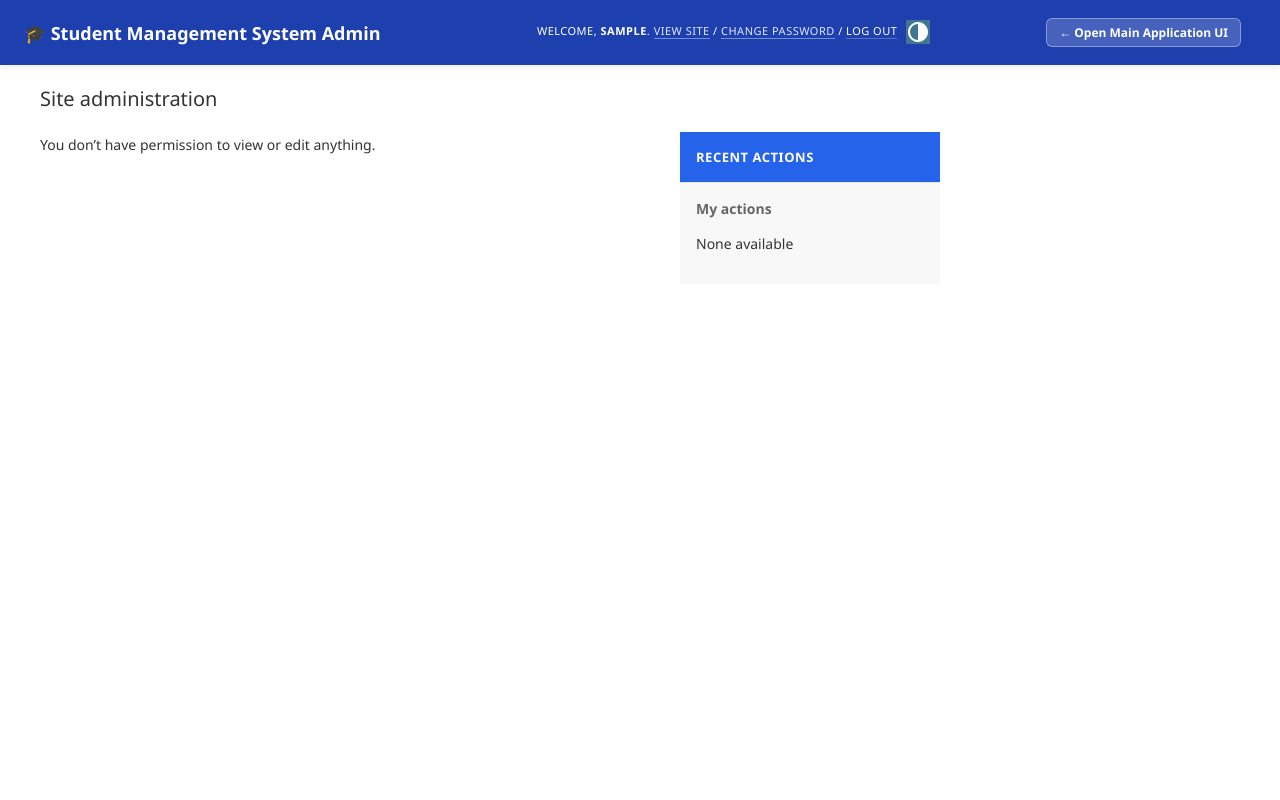
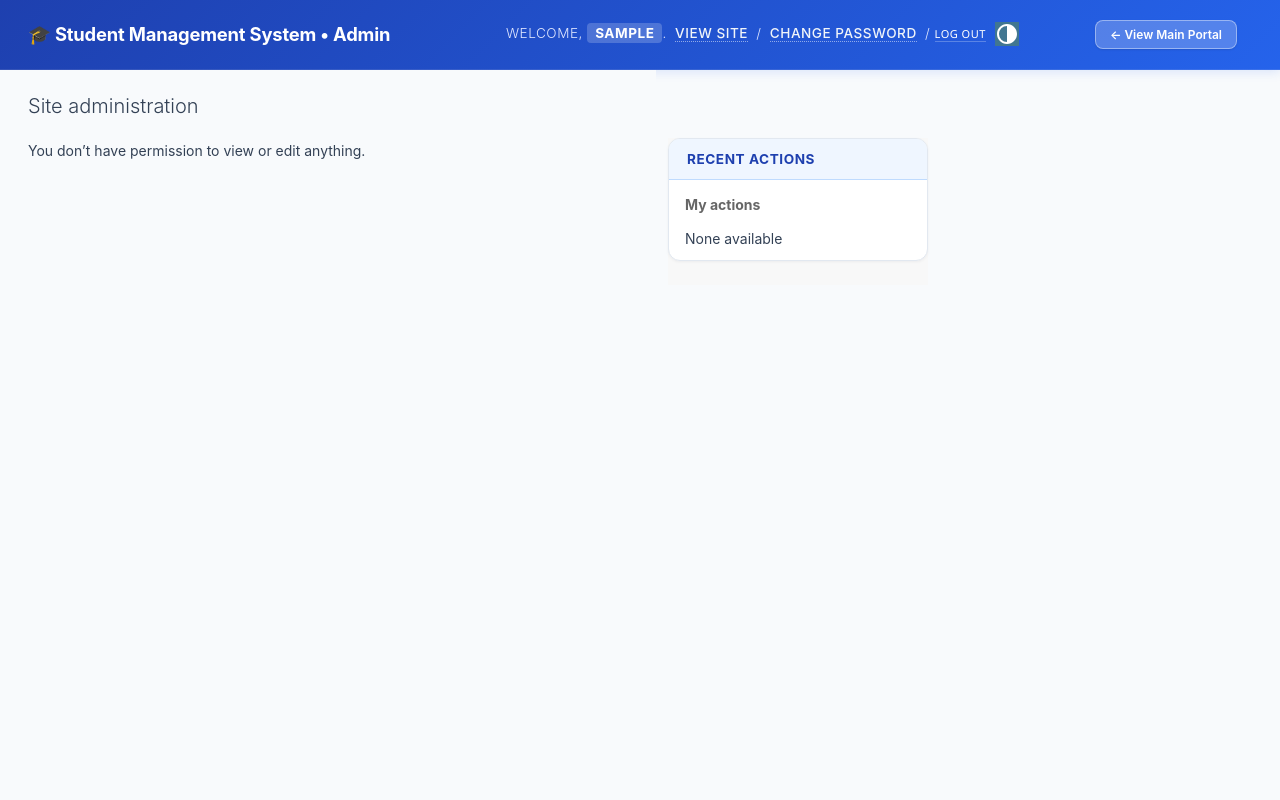
Before and after one commit to praneethbadugu7781-create/studentmanagementsystem, a Django app: page /admin/ in a window 1280 px wide. Run offline with Django 5.2, Linux system fonts and the light colour scheme; the visitor is signed in with stand-in values (Sample User, id 1); data comes from the database, SQL or seed files in the repository; data that the repository does not hold is empty.

Commit message:
Remove example placeholders, order students 1 to 40, and upgrade Django Admin UI

```diff
--- a/students/models.py
+++ b/students/models.py
@@ -23,7 +23,7 @@ class Student(models.Model):
     class Meta:
         verbose_name = "Student"
         verbose_name_plural = "Students"
-        ordering = ['-created_at']
+        ordering = ['roll_number']
 
     def __str__(self):
         return f"{self.name} ({self.roll_number})"
--- a/templates/admin/base_site.html
+++ b/templates/admin/base_site.html
@@ -5,57 +5,118 @@
 {% block extrastyle %}
 {{ block.super }}
 <style>
-    /* Admin Header & Branding */
+    /* =========================================================
+       STUDENT MANAGEMENT SYSTEM - DJANGO ADMIN UI UPGRADE
+       Modern, light corporate aesthetic matching main application
+       ========================================================= */
+    :root {
+        color-scheme: light !important;
+        --primary: #2563eb;
+        --primary-dark: #1e40af;
+        --primary-hover: #1d4ed8;
+        --primary-light: #eff6ff;
+        --primary-border: #bfdbfe;
+        --bg-body: #f8fafc;
+        --bg-surface: #ffffff;
+        --border-color: #e2e8f0;
+        --text-main: #0f172a;
+        --text-body: #334155;
+        --text-muted: #64748b;
+    }
+
+    html, body {
+        background-color: var(--bg-body) !important;
+        color: var(--text-body) !important;
+        font-family: 'Inter', -apple-system, BlinkMacSystemFont, "Segoe UI", Roboto, sans-serif !important;
+    }
+
+    /* Header Bar */
     #header {
-        background: #1e40af !important;
+        background: linear-gradient(135deg, #1e40af 0%, #2563eb 100%) !important;
         color: #ffffff !important;
-        padding: 12px 24px !important;
-        box-shadow: 0 2px 6px rgba(0,0,0,0.08);
+        padding: 14px 28px !important;
+        box-shadow: 0 2px 10px rgba(37, 99, 235, 0.15) !important;
+        border-bottom: 1px solid rgba(255, 255, 255, 0.1) !important;
     }
 
     #branding h1, #branding h1 a, #site-name a {
         color: #ffffff !important;
         font-weight: 700 !important;
-        font-size: 18px !important;
+        font-size: 1.15rem !important;
         text-decoration: none !important;
         display: flex;
         align-items: center;
-        gap: 8px;
+        gap: 10px;
+        letter-spacing: -0.01em;
+    }
+
+    #user-tools {
+        font-size: 0.85rem !important;
+        color: #e0e7ff !important;
+    }
+
+    #user-tools strong {
+        color: #ffffff !important;
+        background: rgba(255, 255, 255, 0.2);
+        padding: 2px 8px;
+        border-radius: 4px;
     }
 
     #user-tools a {
-        color: #e0e7ff !important;
-        border-bottom-color: rgba(255,255,255,0.4) !important;
+        color: #f1f5f9 !important;
+        border-bottom: 1px dotted rgba(255, 255, 255, 0.5) !important;
+        font-weight: 500 !important;
+        margin: 0 4px;
     }
 
     #user-tools a:hover {
         color: #ffffff !important;
+        border-bottom-style: solid !important;
     }
 
-    /* Admin Login Box Styling */
-    .login #header {
-        background: #1e40af !important;
+    /* Breadcrumbs Navigation */
+    div.breadcrumbs {
+        background: #1e3a8a !important;
+        color: #cbd5e1 !important;
+        padding: 10px 28px !important;
+        font-size: 0.82rem !important;
+        box-shadow: inset 0 1px 2px rgba(0, 0, 0, 0.08) !important;
     }
 
-    .login #branding h1 {
+    div.breadcrumbs a {
         color: #ffffff !important;
+        font-weight: 600 !important;
+        text-decoration: none !important;
     }
 
-    .login .submit-row input[type="submit"], input[type="submit"].default, .button.default {
-        background: #2563eb !important;
-        border: none !important;
-        border-radius: 6px !important;
-        padding: 10px 20px !important;
-        font-weight: 600 !important;
-        color: #ffffff !important;
-        transition: background 0.15s ease;
+    div.breadcrumbs a:hover {
+        text-decoration: underline !important;
     }
 
-    .login .submit-row input[type="submit"]:hover, input[type="submit"].default:hover, .button.default:hover {
-        background: #1d4ed8 !important;
+    /* Content Area & Modules */
+    #content {
+        padding: 24px 28px !important;
+        background-color: var(--bg-body) !important;
     }
 
-    /* Module Section Headings (AUTHENTICATION, STUDENTS, etc.) */
+    #content-main h1 {
+        font-size: 1.45rem !important;
+        font-weight: 700 !important;
+        color: var(--text-main) !important;
+        margin-bottom: 1.25rem !important;
+        letter-spacing: -0.02em;
+    }
+
+    .module {
+        background: var(--bg-surface) !important;
+        border: 1px solid var(--border-color) !important;
+        border-radius: 12px !important;
+        box-shadow: 0 1px 3px rgba(15, 23, 42, 0.05) !important;
+        overflow: hidden !important;
+        margin-bottom: 24px !important;
+    }
+
+    /* Module Section Headings */
     .module caption,
     .module caption a,
     .module caption th,
@@ -64,44 +125,161 @@
     .module h2,
     .module h2 a,
     .inline-group h2 {
-        background: #2563eb !important;
-        color: #ffffff !important;
+        background: #eff6ff !important;
+        color: #1e40af !important;
         font-weight: 700 !important;
-        font-size: 13px !important;
+        font-size: 0.85rem !important;
         letter-spacing: 0.04em !important;
         text-transform: uppercase !important;
-        text-decoration: none !important;
+        padding: 12px 18px !important;
+        border-bottom: 1px solid var(--primary-border) !important;
     }
 
-    .module caption a:hover,
-    caption a:hover,
-    .module h2 a:hover {
-        color: #eff6ff !important;
-        text-decoration: underline !important;
+    /* Tables (Student Records List) */
+    #result_list, table {
+        border-collapse: separate !important;
+        border-spacing: 0 !important;
+        width: 100% !important;
+        background-color: #ffffff !important;
     }
 
-    /* Table Headers & Breadcrumbs */
-    div.breadcrumbs {
-        background: #1e40af !important;
-        color: #e0e7ff !important;
+    #result_list th, table th {
+        background: #f8fafc !important;
+        color: var(--text-muted) !important;
+        font-weight: 600 !important;
+        font-size: 0.78rem !important;
+        text-transform: uppercase !important;
+        letter-spacing: 0.04em !important;
+        padding: 12px 16px !important;
+        border-top: none !important;
+        border-bottom: 1px solid var(--border-color) !important;
     }
 
-    div.breadcrumbs a {
-        color: #ffffff !important;
-        font-weight: 500 !important;
+    #result_list td, table td {
+        padding: 12px 16px !important;
+        font-size: 0.88rem !important;
+        color: var(--text-body) !important;
+        border-bottom: 1px solid #f1f5f9 !important;
+        vertical-align: middle !important;
     }
 
-    /* Action links (+ Add, Change) */
-    .addlink, .changelink {
-        font-weight: 600 !important;
+    #result_list tr:hover td, table tr:hover td {
+        background-color: #f8fafc !important;
     }
 
-    /* Main Dashboard Titles */
-    #content-main h1 {
-        font-size: 1.35rem !important;
+    /* Forms, Inputs & Selects */
+    input[type="text"], input[type="password"], input[type="email"], select, textarea {
+        border: 1px solid var(--border-color) !important;
+        border-radius: 8px !important;
+        padding: 8px 12px !important;
+        font-size: 0.88rem !important;
+        background: #ffffff !important;
+        color: var(--text-main) !important;
+        transition: all 0.15s ease !important;
+    }
+
+    input[type="text"]:focus, input[type="password"]:focus, input[type="email"]:focus, select:focus, textarea:focus {
+        border-color: var(--primary) !important;
+        box-shadow: 0 0 0 3px rgba(37, 99, 235, 0.14) !important;
+        outline: none !important;
+    }
+
+    /* Action Buttons */
+    .submit-row {
+        background: #f8fafc !important;
+        border: 1px solid var(--border-color) !important;
+        border-radius: 10px !important;
+        padding: 14px 18px !important;
+        display: flex !important;
+        align-items: center !important;
+        gap: 10px !important;
+    }
+
+    .submit-row input[type="submit"],
+    input[type="submit"].default,
+    .button.default,
+    .button {
+        background: var(--primary) !important;
+        color: #ffffff !important;
+        border: none !important;
+        border-radius: 8px !important;
+        padding: 9px 18px !important;
+        font-weight: 600 !important;
+        font-size: 0.86rem !important;
+        cursor: pointer !important;
+        box-shadow: 0 1px 2px rgba(37, 99, 235, 0.2) !important;
+        transition: all 0.15s ease !important;
+    }
+
+    .submit-row input[type="submit"]:hover,
+    input[type="submit"].default:hover,
+    .button.default:hover {
+        background: var(--primary-hover) !important;
+        transform: translateY(-1px);
+        box-shadow: 0 4px 8px rgba(37, 99, 235, 0.25) !important;
+    }
+
+    .submit-row a.deletelink {
+        background: #fee2e2 !important;
+        color: #991b1b !important;
+        border: 1px solid #fecaca !important;
+        border-radius: 8px !important;
+        padding: 8px 14px !important;
+        font-weight: 600 !important;
+        text-decoration: none !important;
+        transition: background 0.15s ease !important;
+    }
+
+    .submit-row a.deletelink:hover {
+        background: #fecaca !important;
+        color: #7f1d1d !important;
+    }
+
+    /* Change List Filter Sidebar */
+    #changelist-filter {
+        background: #ffffff !important;
+        border-left: 1px solid var(--border-color) !important;
+        border-radius: 0 12px 12px 0 !important;
+    }
+
+    #changelist-filter h2 {
+        background: #f8fafc !important;
+        color: var(--text-main) !important;
         font-weight: 700 !important;
-        color: #0f172a !important;
-        margin-bottom: 1rem !important;
+        font-size: 0.85rem !important;
+        padding: 12px 16px !important;
+        border-bottom: 1px solid var(--border-color) !important;
+    }
+
+    #changelist-filter a {
+        color: var(--text-body) !important;
+    }
+
+    #changelist-filter li.selected a {
+        color: var(--primary) !important;
+        font-weight: 700 !important;
+    }
+
+    /* Login Screen (/admin/login/) */
+    .login {
+        background: var(--bg-body) !important;
+    }
+
+    .login #container {
+        border-radius: 12px !important;
+        border: 1px solid var(--border-color) !important;
+        box-shadow: 0 10px 25px -5px rgba(15, 23, 42, 0.08) !important;
+        background: #ffffff !important;
+        overflow: hidden !important;
+    }
+
+    .login #header {
+        text-align: center !important;
+        padding: 24px !important;
+    }
+
+    .login #branding h1 {
+        justify-content: center !important;
     }
 </style>
 {% endblock %}
@@ -109,15 +287,15 @@
 {% block branding %}
 <div id="site-name">
     <a href="{% url 'admin:index' %}">
-        🎓 Student Management System Admin
+        🎓 Student Management System • Admin
     </a>
 </div>
 {% endblock %}
 
 {% block nav-global %}
 <div style="float: right; margin-right: 15px; padding: 6px 0;">
-    <a href="/" target="_blank" style="background: rgba(255,255,255,0.18); color: #ffffff !important; border: 1px solid rgba(255,255,255,0.35); padding: 5px 12px; border-radius: 6px; text-decoration: none !important; font-size: 12px; font-weight: 600; display: inline-flex; align-items: center; gap: 4px;">
-        ← Open Main Application UI
+    <a href="/" target="_blank" style="background: rgba(255,255,255,0.22); color: #ffffff !important; border: 1px solid rgba(255,255,255,0.4); padding: 6px 14px; border-radius: 8px; text-decoration: none !important; font-size: 12px; font-weight: 600; display: inline-flex; align-items: center; gap: 6px; box-shadow: 0 1px 2px rgba(0,0,0,0.1);">
+        ← View Main Portal
     </a>
 </div>
 {% endblock %}
--- a/templates/login.html
+++ b/templates/login.html
@@ -40,7 +40,7 @@
                             <i class="bi bi-person me-1"></i>Username
                         </label>
                         <div class="position-relative">
-                            <input type="text" name="username" autofocus autocapitalize="none" autocomplete="username" maxlength="150" required id="id_username" class="form-control" placeholder="Enter username (e.g. admin)" value="{{ form.username.value|default:'' }}">
+                            <input type="text" name="username" autofocus autocapitalize="none" autocomplete="username" maxlength="150" required id="id_username" class="form-control" placeholder="Enter username" value="{{ form.username.value|default:'' }}">
                         </div>
                         {% if form.username.errors %}
                             <div class="invalid-feedback-custom">
@@ -57,7 +57,7 @@
                             <i class="bi bi-lock me-1"></i>Password
                         </label>
                         <div class="position-relative">
-                            <input type="password" name="password" autocomplete="current-password" required id="id_password" class="form-control" placeholder="Enter password (e.g. admin123)">
+                            <input type="password" name="password" autocomplete="current-password" required id="id_password" class="form-control" placeholder="Enter password">
                         </div>
                         {% if form.password.errors %}
                             <div class="invalid-feedback-custom">
```
Also changed, not shown: students/admin.py (+24 -3 lines).
